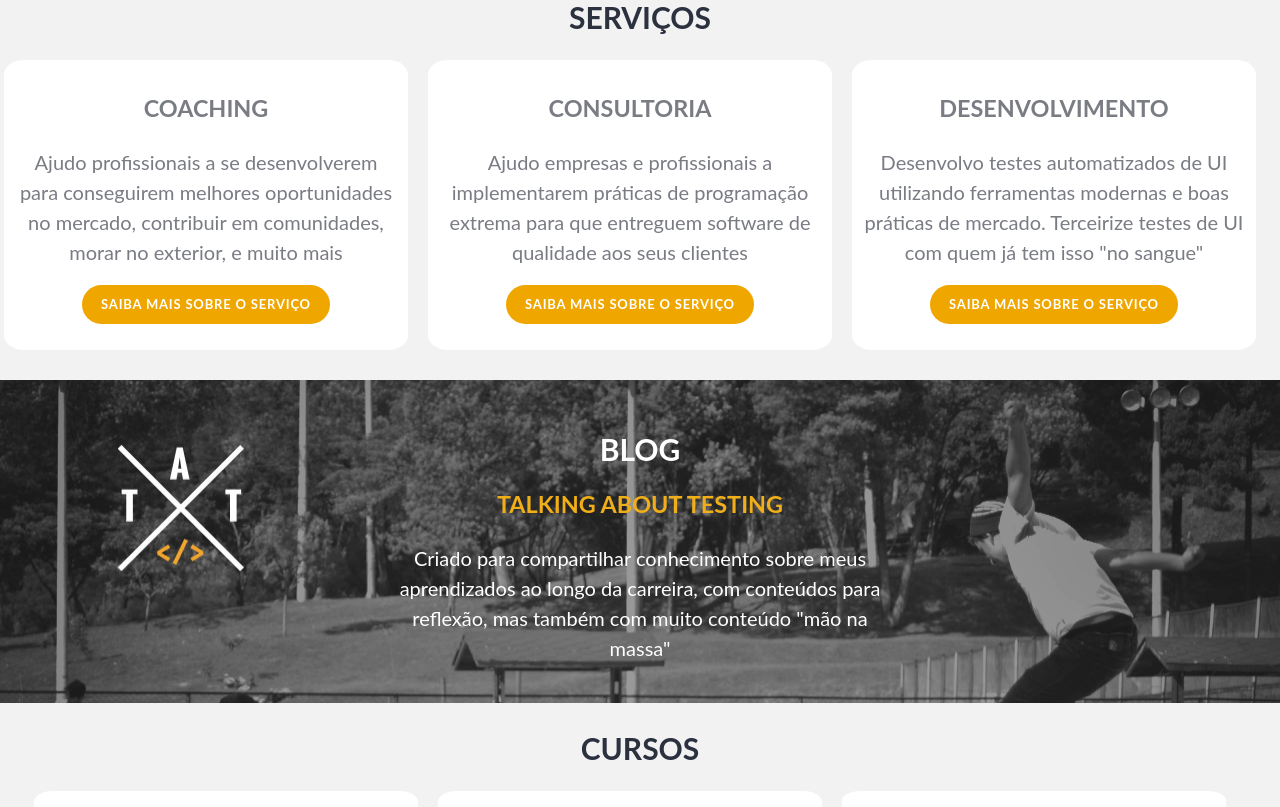
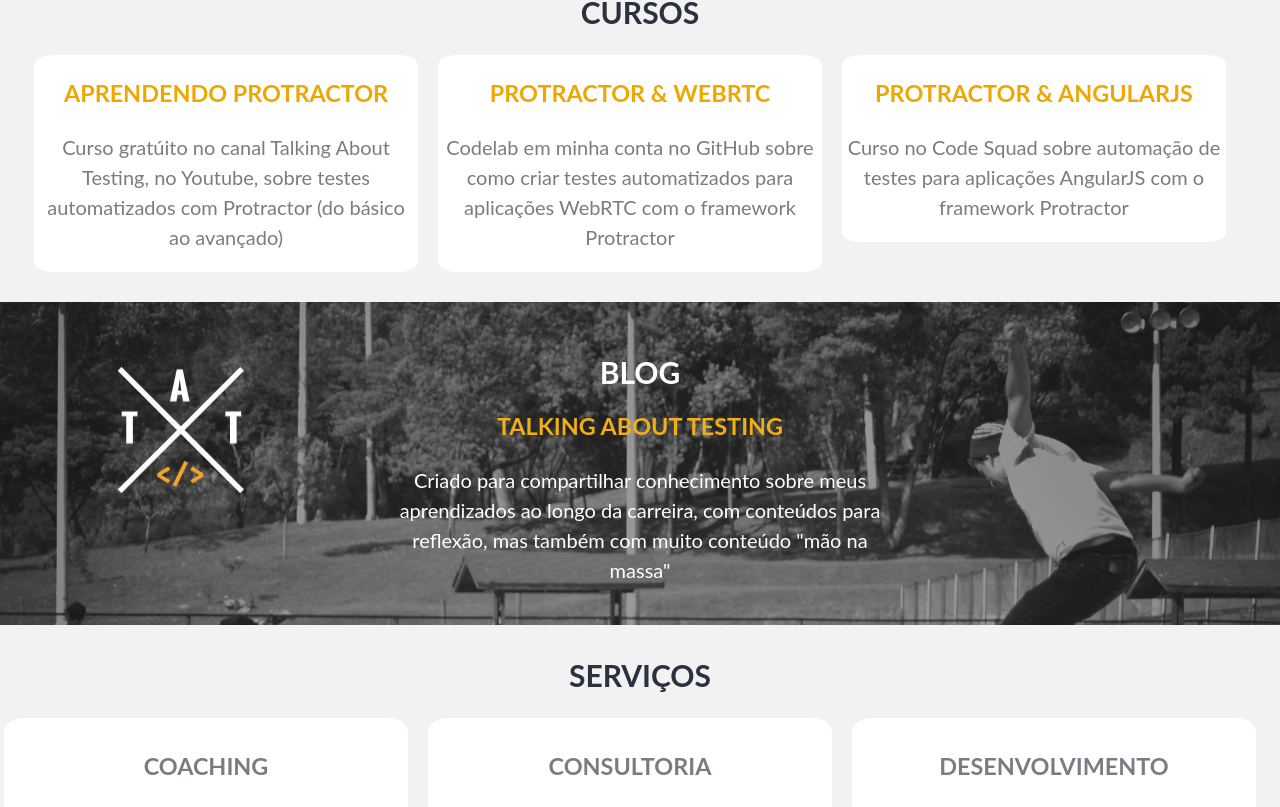
Before and after one commit to wlsf82/-walmyr-filho-react, a React (Create React App) app: page / in a window 1280 px wide. Shown: the part 473-1280 px from the top of the page. Built offline with nearby package versions, Linux system fonts and the light colour scheme.

Commit message:
invert order of courses and services components rendering

```diff
--- a/src/components/PageContent/index.js
+++ b/src/components/PageContent/index.js
@@ -24,9 +24,9 @@ class PageContent extends PureComponent {
                 <ServiceDetails>{page}</ServiceDetails> :
                 <div className="main-content">
                     <Introduction />
+                    <Courses />
+                    <Blog />
                     <Services />
-                    <Blog />
-                    <Courses />
                     <Book />
                     <Speaches />
                 </div>
```
